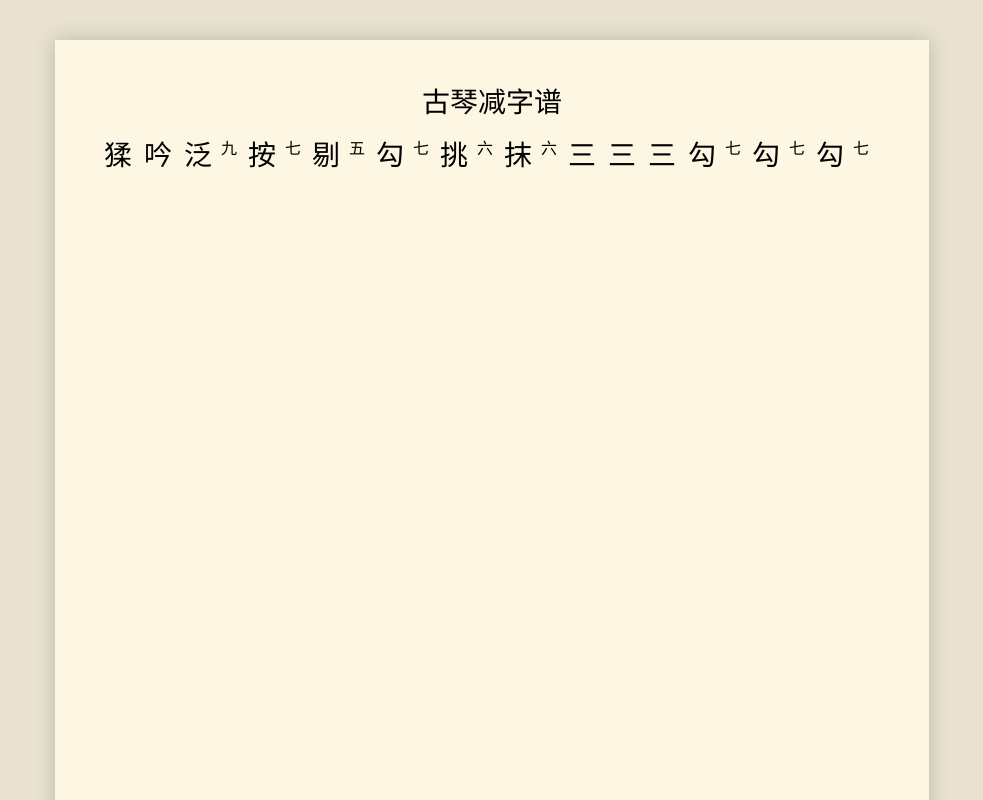
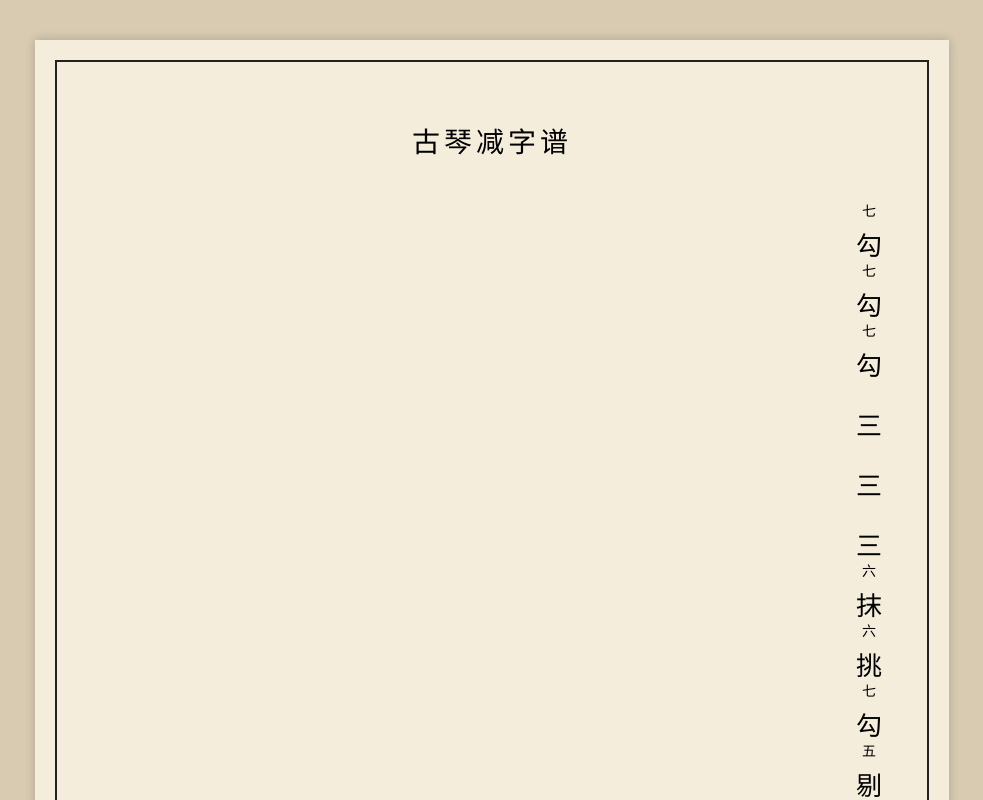
Before and after one commit to zhuaxi/guqin-site, a React (Vite) app: page / in a window 1280 px wide. Shown: the top 800 px of the page, without its empty margins (148-1131 px from the left). Built offline with nearby package versions, Linux system fonts and the light colour scheme.

Commit message:
Update styles.css

```diff
--- a/src/styles.css
+++ b/src/styles.css
@@ -1,74 +1,79 @@
+/* 页面背景 */
 body {
   margin: 0;
-  background: #e9e2d0;
+  background: #d8cbb2;
   font-family: "KaiTi", "STKaiti", serif;
 }
 
+/* 外层 */
 .page {
   display: flex;
   justify-content: center;
-  padding: 40px;
+  padding: 40px 0;
 }
 
+/* A4纸 */
 .paper {
   width: 794px;
   height: 1123px;
-  background: #fdf6e3;
-  box-shadow: 0 0 20px rgba(0, 0, 0, 0.2);
-  padding: 40px;
+  background: #f5eddc;
+  box-shadow: 0 0 10px rgba(0,0,0,0.2);
   position: relative;
+  padding: 80px 60px;
 }
 
+/* 外框（古籍风） */
+.paper::before {
+  content: "";
+  position: absolute;
+  inset: 20px;
+  border: 2px solid #222;
+}
+
+/* 标题 */
 .title {
   text-align: center;
   font-size: 28px;
-  margin-bottom: 20px;
+  margin-bottom: 40px;
+  letter-spacing: 4px;
 }
 
-.notation {
+/* 列容器（右→左） */
+.columns {
   display: flex;
   flex-direction: row-reverse;
-  gap: 20px;
+  gap: 24px;
+  height: 900px;
 }
 
+/* 每一列 */
 .column {
-  writing-mode: vertical-rl;
+  display: flex;
+  flex-direction: column;
+  justify-content: flex-start;
 }
 
-.note {
+/* 每个字格 */
+.cell {
+  width: 40px;
+  height: 60px;
   position: relative;
-  width: 40px;
-  height: 200px;
-}
-
-.main {
-  font-size: 28px;
   text-align: center;
 }
 
-.left {
+/* 上方小字（徽位/弦位） */
+.top {
   position: absolute;
-  left: -15px;
-  top: 40px;
+  top: 0;
+  width: 100%;
   font-size: 14px;
 }
 
-.hui {
+/* 主字（减字） */
+.main {
   position: absolute;
-  right: -10px;
-  top: 20px;
-  font-size: 12px;
+  bottom: 0;
+  width: 100%;
+  font-size: 26px;
+  line-height: 1;
 }
-
-.xian {
-  position: absolute;
-  right: -10px;
-  bottom: 20px;
-  font-size: 12px;
-}
-
-.toolbar {
-  position: absolute;
-  bottom: 20px;
-  left: 20px;
-}
```
